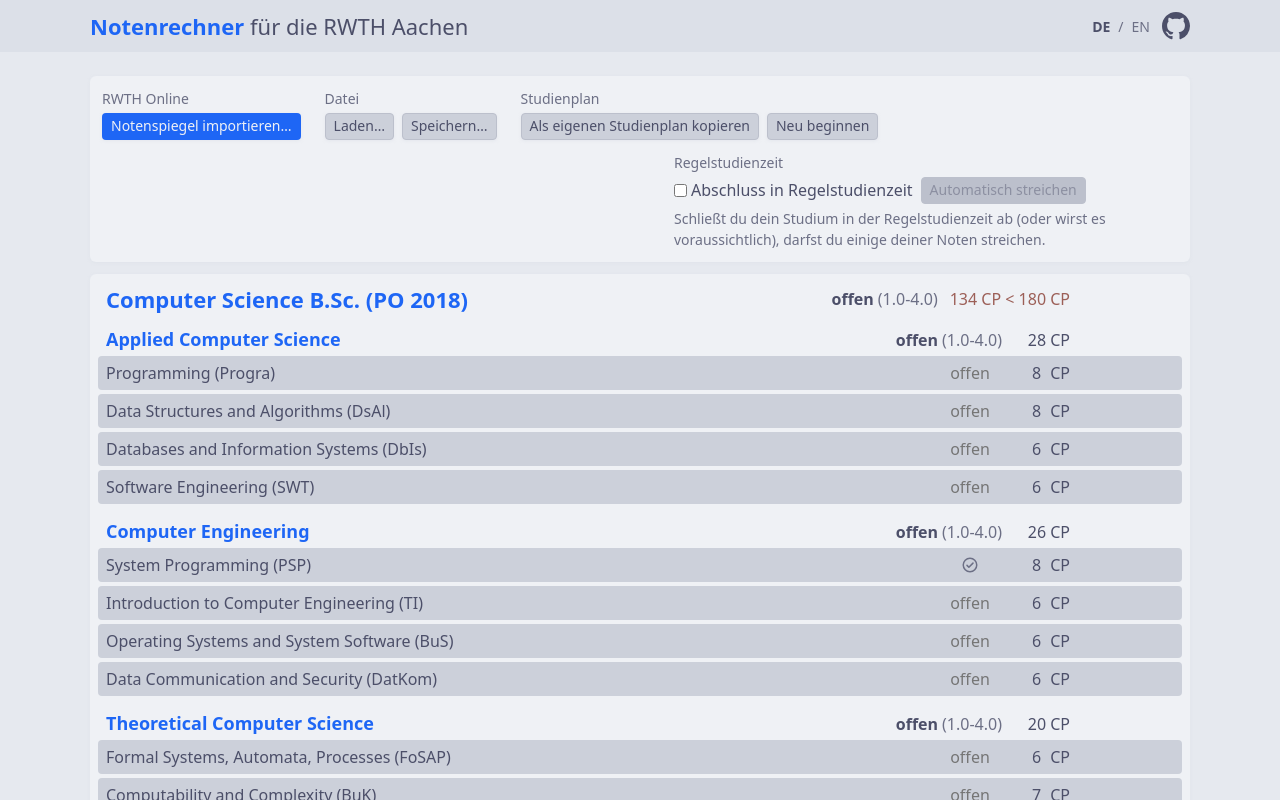
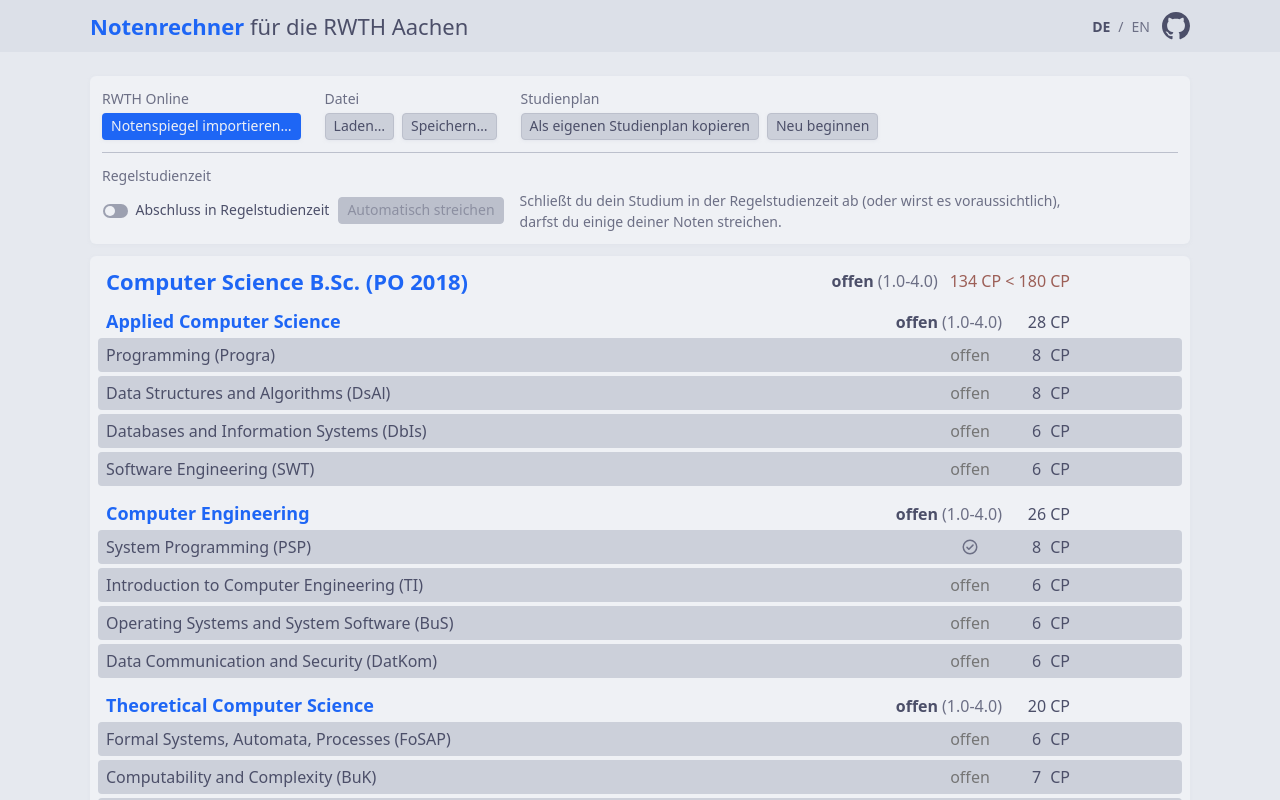
Before and after one commit to TimJentzsch/grade-calculator, a SvelteKit app: page / in a window 1280 px wide. Both pictures are taken after a click on the button "Computer Science B.Sc. (PO 2018)". Shown: the top 800 px of the page. Built offline with nearby package versions, Linux system fonts and the light colour scheme.

Commit message:
Show the Regelstudienzeit as a switch in a row of its own

```diff
--- /dev/null
+++ b/src/lib/components/Switch.svelte
@@ -0,0 +1,93 @@
+<script lang="ts">
+  import type { Snippet } from 'svelte';
+
+  interface Props {
+    children: Snippet;
+    checked: boolean;
+    /** The id of an element that describes the switch. */
+    describedby?: string;
+  }
+
+  let { children, checked = $bindable(), describedby }: Props = $props();
+</script>
+
+<!-- A checkbox shown as an on/off switch -->
+<label class="switch"
+  ><input type="checkbox" role="switch" aria-describedby={describedby} bind:checked /><span
+    class="track"
+    aria-hidden="true"><span class="thumb"></span></span
+  >{@render children()}</label
+>
+
+<style>
+  .switch {
+    display: inline-flex;
+    align-items: center;
+    gap: var(--space-sm);
+    /* The same height as the buttons next to it */
+    padding: var(--space-xs) 0;
+    border: 1px solid transparent;
+    color: var(--color-text);
+    font-size: var(--font-size-sm);
+    font-weight: var(--font-weight-medium);
+    line-height: var(--line-height-tight);
+    cursor: pointer;
+    user-select: none;
+  }
+
+  /* The checkbox stays focusable and readable by screen readers, the track is shown instead */
+  input {
+    position: absolute;
+    opacity: 0;
+    width: 1px;
+    height: 1px;
+    margin: 0;
+  }
+
+  .track {
+    position: relative;
+    flex: none;
+    width: 1.75em;
+    height: 1em;
+    border-radius: var(--radius-full);
+    background-color: var(--color-border-strong);
+    transition: background-color 0.15s;
+  }
+
+  .thumb {
+    position: absolute;
+    top: 0.125em;
+    left: 0.125em;
+    width: 0.75em;
+    height: 0.75em;
+    border-radius: var(--radius-full);
+    background-color: var(--color-surface);
+    transition: transform 0.15s;
+  }
+
+  input:checked + .track {
+    background-color: var(--color-primary);
+  }
+
+  input:checked + .track .thumb {
+    transform: translateX(0.75em);
+  }
+
+  input:focus-visible + .track {
+    outline: 2px solid var(--color-focus-ring);
+    outline-offset: 2px;
+  }
+
+  @media (hover: hover) {
+    .switch:hover input:not(:checked) + .track {
+      background-color: var(--color-text-muted);
+    }
+  }
+
+  @media (prefers-reduced-motion: reduce) {
+    .track,
+    .thumb {
+      transition: none;
+    }
+  }
+</style>
--- a/src/lib/styles/spacing.css
+++ b/src/lib/styles/spacing.css
@@ -21,4 +21,5 @@
   /* Border radii */
   --radius-sm: 0.25rem; /* 4px */
   --radius-md: 0.375rem; /* 6px */
+  --radius-full: 9999px; /* Fully rounded, e.g. pills and circles */
 }
--- a/src/routes/[[lang=locale]]/+page.svelte
+++ b/src/routes/[[lang=locale]]/+page.svelte
@@ -4,6 +4,7 @@
   import DefinitionEditor from '#lib/components/DefinitionEditor.svelte';
   import Notice from '#lib/components/Notice.svelte';
   import StartView from '#lib/components/StartView.svelte';
+  import Switch from '#lib/components/Switch.svelte';
   import runAutoElimination from '#lib/auto-elimination.ts';
   import type { CurriculumDefinition } from '#lib/curricula/definition.ts';
   import { isBuiltIn } from '#lib/curricula/index.ts';
@@ -319,13 +320,10 @@
         aria-labelledby="regelstudienzeit-label"
       >
         <span id="regelstudienzeit-label" class="toolbar-label">{t.toolbar.regelstudienzeit}</span>
+        <div class="regelstudienzeit-row">
           <div class="toolbar-buttons" aria-live="polite">
-          <label class="toggle"
-            ><input
-              type="checkbox"
-              aria-describedby="regelstudienzeit-hint"
-              bind:checked={curriculum.regelstudienzeit}
-            />{t.toolbar.regelstudienzeitToggle}</label
+            <Switch bind:checked={curriculum.regelstudienzeit} describedby="regelstudienzeit-hint"
+              >{t.toolbar.regelstudienzeitToggle}</Switch
             >
             <Button
               variant="secondary"
@@ -336,6 +334,7 @@
             >
           </div>
           <p id="regelstudienzeit-hint" class="toolbar-hint">{t.toolbar.regelstudienzeitHint}</p>
+        </div>
       </div>
     </div>
   {/if}
@@ -404,19 +403,23 @@
     gap: var(--space-sm);
   }
 
-  /* Aligned to the right if there is enough space */
+  /* A row of its own below the other groups, as it explains the controls next to them */
   .regelstudienzeit-group {
-    margin-left: auto;
+    flex-basis: 100%;
+    padding-top: var(--space-md);
+    border-top: 1px solid var(--color-border);
   }
 
-  .toggle {
-    display: inline-flex;
+  .regelstudienzeit-row {
+    display: flex;
+    flex-flow: row wrap;
     align-items: center;
-    gap: var(--space-xs);
+    gap: var(--space-sm) var(--space-lg);
   }
 
   .toolbar-hint {
-    max-width: 36em;
+    flex: 1 1 20em;
+    max-width: 40em;
     margin: 0;
     color: var(--color-text-muted);
     font-size: var(--font-size-sm);
```
Lines whose indentation alone changed are shown as unchanged.
